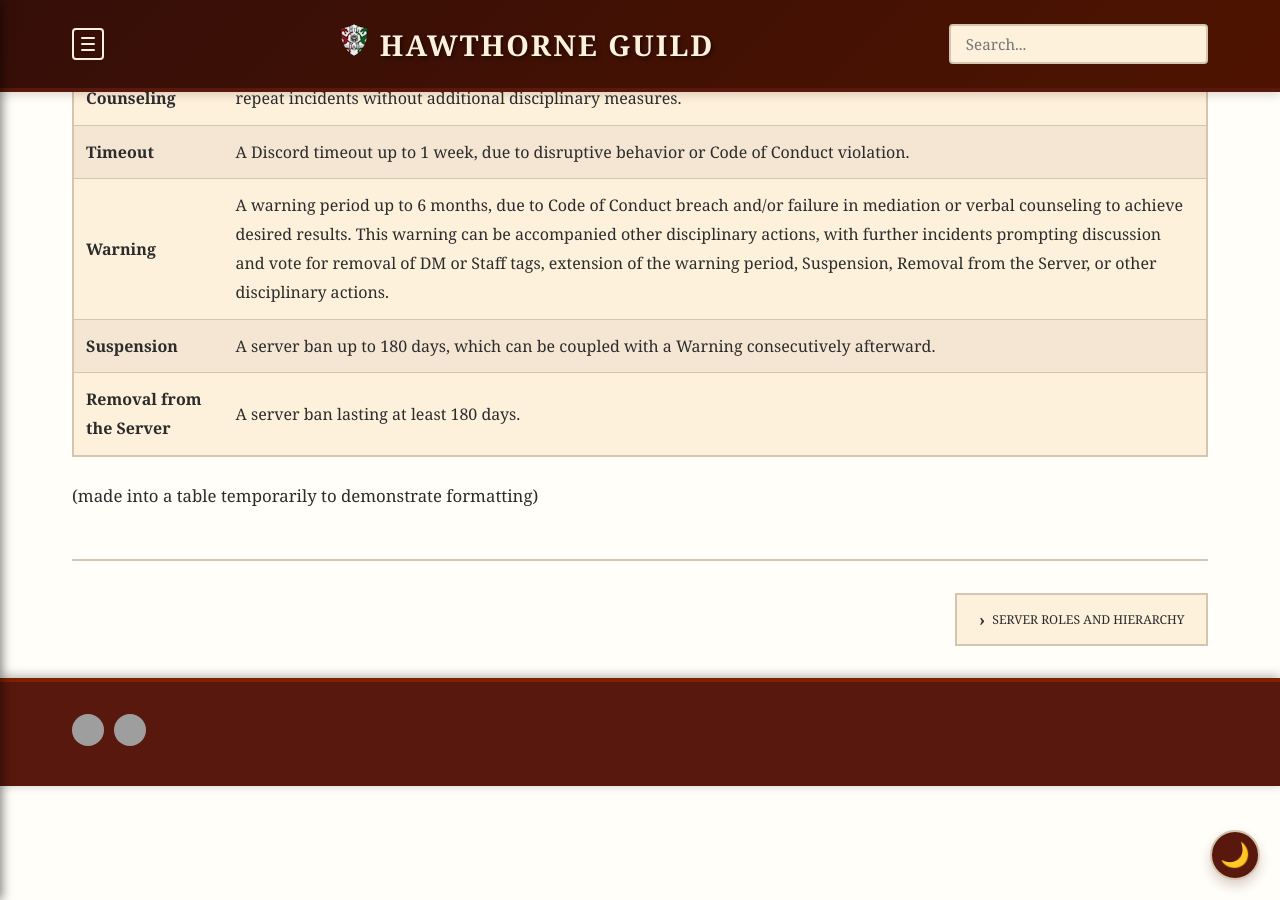
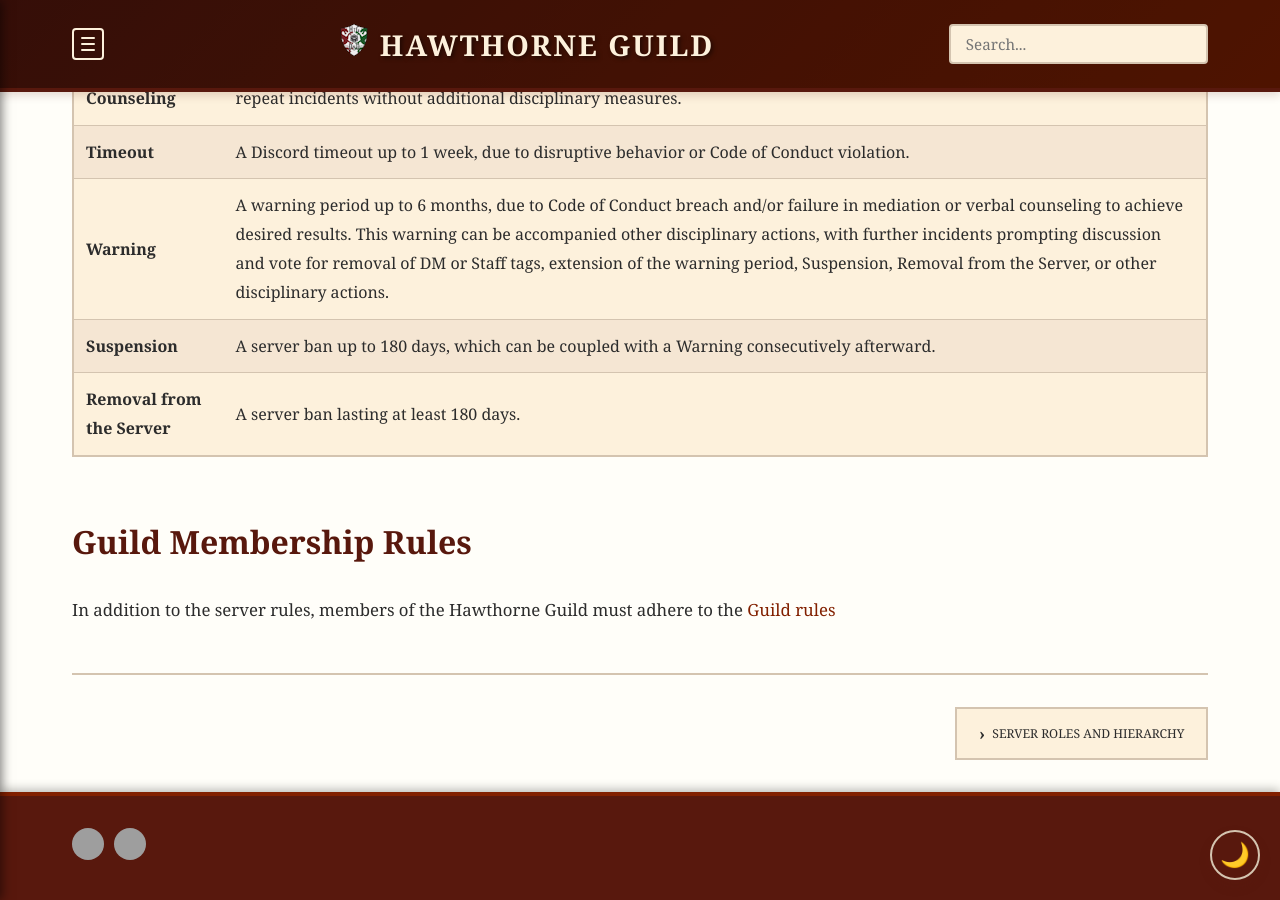
Before and after one commit to coconutswallow/Guides, a Jekyll site: the page built from _rules/server-rules.md, in a window 1280 px wide and 900 px high, scrolled down 2364 px. Built offline with Jekyll 4.4.1, drawn with Linux system fonts in a browser that asks for light colours; comment, search, counter and statistics services are not loaded; grey boxes are pictures that could not be loaded.

Commit message:
Server Rules

```diff
--- a/_rules/server-rules.md
+++ b/_rules/server-rules.md
@@ -17,10 +17,12 @@
 6. Don’t cheat.
 
 ## Server Code of Conduct
+
 **Compliance with Discord Rules**
 All server members must comply with the Discord Community Guidelines and Terms of Service.  Violations can result in immediate server ban.
 
 ### Respect
+
 All server members should treat each other with respect. You are not required to be friends but should treat each other in ways that help create an atmosphere of positivity and integrity.
 
 **No Harassment**. Harassment of other players is not tolerated, which includes: name calling, spreading rumors, publicly disparaging others, abuse of Discord’s private message or pinging features, stalking, trolling, or passive aggressive comments.
@@ -30,23 +32,29 @@
 **No Disruptive Behavior**.  Disruptive behavior includes racism, sexism, bigotry of any kind, backseat DMing, and interrupting another player’s scene or injecting yourself into it without the DM or player’s consent.
 
 ### Privacy
+
 Do not share the personal information or private messages of others without their permission. The only exceptions are to contact PR with this information if there is a concern for the health and safety of another player or to provide evidence if you are being harassed.
 
 The server’s Privacy Policy can be found at the end of this document.
 
 ### Integrity
+
 All server members must avoid cheating. Cheating includes: reworking your character sheet without Auditor approval, falsifying or neglecting your MAL, and intentionally misrepresenting the contents of your character sheet or MAL to DMs or other players.
 
 ### PvP Requires Affirmative Consent
+
 Player vs Player (PvP) activity, whether in session or in the roleplay channels, requires affirmative informed consent from all parties. Initiating PvP also means you consent to PvP in retaliation. Anyone wishing to engage in PvP must talk to other involved players and the DM if there is one and the resolution of PvP activities must be mutually agreed upon by all involved players.
 
 ### Useable Content
+
 Content created on the server was designed by server members for use on the server. A server member that steals original content on the server to publish elsewhere or as part of a competing Discord server can be subject to a PR investigation and server ban.
 
 ### Contacting Player Relations
+
 If you ever have a concern that another player is violating the Code of Conduct or if you and another player are in a dispute that makes treating each other with Respect difficult, please message a member of PR to communicate your concerns so they can help resolve the issue instead of infighting. You can additionally file an Incident Report to be reviewed by PR.
 
 ### Disciplinary Actions
+
 In the event a server member repeatedly or intentionally violates the Code of Conduct above, the PR team may open an investigation, contacting affected parties in order to determine a course of action. The following potential disciplinary outcomes are listed in order of severity.
 
 | Action | Description |
@@ -57,4 +65,6 @@
 | **Suspension** | A server ban up to 180 days, which can be coupled with a Warning consecutively afterward. |
 | **Removal from the Server** | A server ban lasting at least 180 days. |
 
-(made into a table temporarily to demonstrate formatting)
+## Guild Membership Rules
+
+In addition to the server rules, members of the Hawthorne Guild must adhere to the [Guild rules]({{ '/playersguide/about-hawthorne.html' | relative_url }})
--- a/index.html
+++ b/index.html
@@ -23,7 +23,7 @@
   <div class="card-grid">
     <div class="feature-card">
       <h4>Server Rules</h4>
-      <p>**Click here to see sample documentation formatting**</p>
+      <p>Rules to follow to help us maintain a fair and inclusive community</p>
       <a href="{{ 'rules/server-rules.html' | relative_url }}" class="card-button">Read Rules</a>
     </div>
 
```
Also changed, not shown: _rules/privacy-policy.md (+1 -1 lines).
